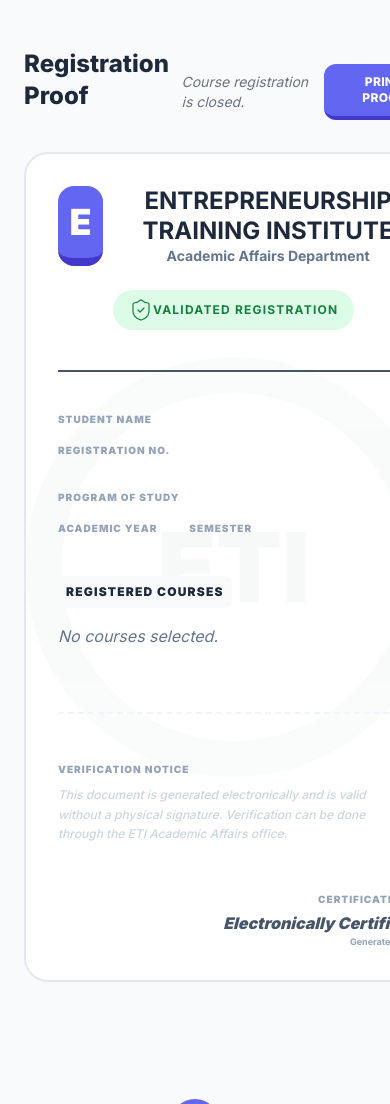
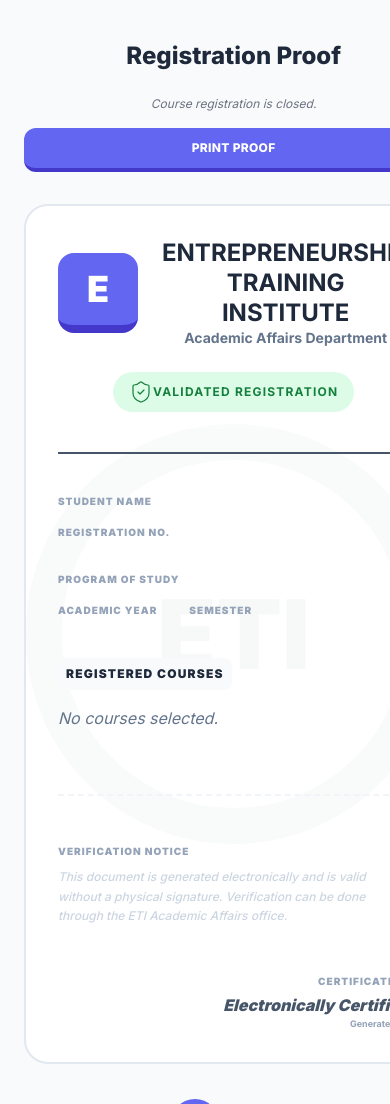
Before and after one commit to kofi2552/eti-portal, a Django app: template templates/users/dashboard/contents/student/registration_complete.html in a window 390 px wide. Shown: the part 80-1184 px from the top of the page. Run offline with Django 5.2, Linux system fonts and the light colour scheme; the template is opened without the code that fills it, so the values that code supplies are empty; style sheets or scripts are compiled from the project's sources; some libraries are stand-ins or nearby versions.

Commit message:
made regis pg responsive

```diff
--- a/templates/users/dashboard/contents/student/registration_complete.html
+++ b/templates/users/dashboard/contents/student/registration_complete.html
@@ -30,27 +30,33 @@
 
 <div class="max-w-4xl mx-auto py-4">
   <!-- PAGE HEADER -->
-  <div class="flex items-center justify-between mb-8 no-print">
-    <h1 class="text-2xl font-extrabold text-slate-800">Registration Proof</h1>
+  <div
+    class="flex flex-col sm:flex-row sm:items-center sm:justify-between mb-8 no-print gap-4"
+  >
+    <h1 class="text-2xl text-center md:text-left font-extrabold text-slate-800">
+      Registration Proof
+    </h1>
 
     <!-- ACTION BUTTONS -->
-    <div class="flex justify-center gap-4 mt-6 no-print">
+    <div
+      class="flex flex-col sm:flex-row justify-center gap-2 sm:gap-4 no-print"
+    >
       {% if is_registration_open %}
       <a
         href="{% url 'student_manage_courses' %}"
-        class="bg-slate-800 text-white px-6 py-3 rounded-xl font-extrabold uppercase tracking-wide text-sm hover:bg-slate-700 transition-colors"
+        class="bg-slate-800 text-white px-4 py-2 sm:px-6 sm:py-3 rounded-xl font-extrabold uppercase tracking-wide text-xs sm:text-sm hover:bg-slate-700 transition-colors text-center"
       >
         Manage Courses
       </a>
       {% else %}
-      <p class="text-gray-500 text-sm italic py-2">
+      <p class="text-gray-500 text-xs sm:text-sm italic py-2 text-center">
         Course registration is closed.
       </p>
       {% endif %}
 
       <button
         onclick="window.print()"
-        class="bg-brand-500 text-white px-8 py-2 rounded-xl font-extrabold uppercase tracking-wide text-xs border-b-4 border-brand-700 hover:brightness-110 active:border-b-0 active:translate-y-1 transition-all"
+        class="bg-brand-500 text-white px-6 py-3 sm:px-8 sm:py-2 rounded-xl font-extrabold uppercase tracking-wide text-xs border-b-4 border-brand-700 hover:brightness-110 active:border-b-0 active:translate-y-1 transition-all"
       >
         Print Proof
       </button>
@@ -78,7 +84,7 @@
     >
       <div class="flex items-center gap-6 mb-6 md:mb-0">
         <div
-          class="w-20 h-20 bg-brand-500 rounded-2xl flex items-center justify-center text-white text-4xl font-black border-b-8 border-brand-700"
+          class="w-20 h-20 bg-brand-500 rounded-2xl flex items-center justify-center text-white text-4xl font-black border-b-8 border-brand-700 flex-shrink-0"
         >
           E
         </div>
```
